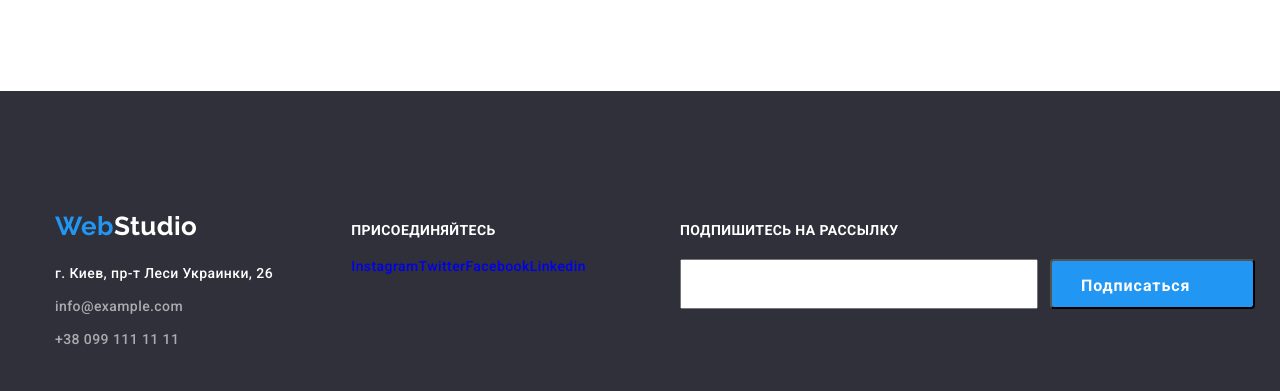
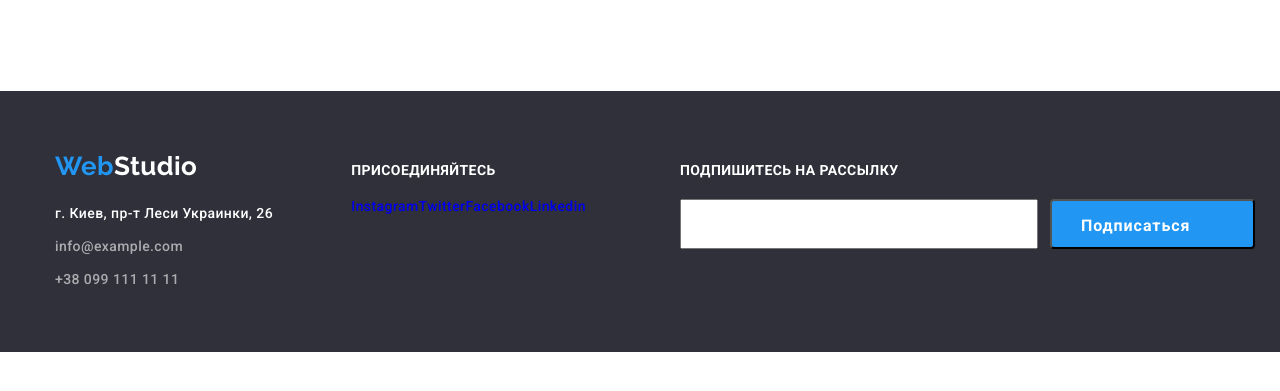
Before and after one commit to TanyaChichkan/goit-markup-hw-03, a plain HTML site: page index.html in a window 1280 px wide. Shown: the part 2175-2566 px from the top of the page. After the commit the page ends 2527 px from the top, so only its background shows below. Drawn offline with nearby package versions, Linux system fonts and the light colour scheme.

Commit message:
Update style.css

```diff
--- a/css/style.css
+++ b/css/style.css
@@ -472,11 +472,11 @@ input {
     margin-right: 12px;
 }
 
-.sign-up {
+/* .sign-up {
 margin-top: 72px;
 margin-bottom: 94px;
 margin-right: 216px;
-}
+} */
 
 /* PORTFOLIO PAGE */
 
```
